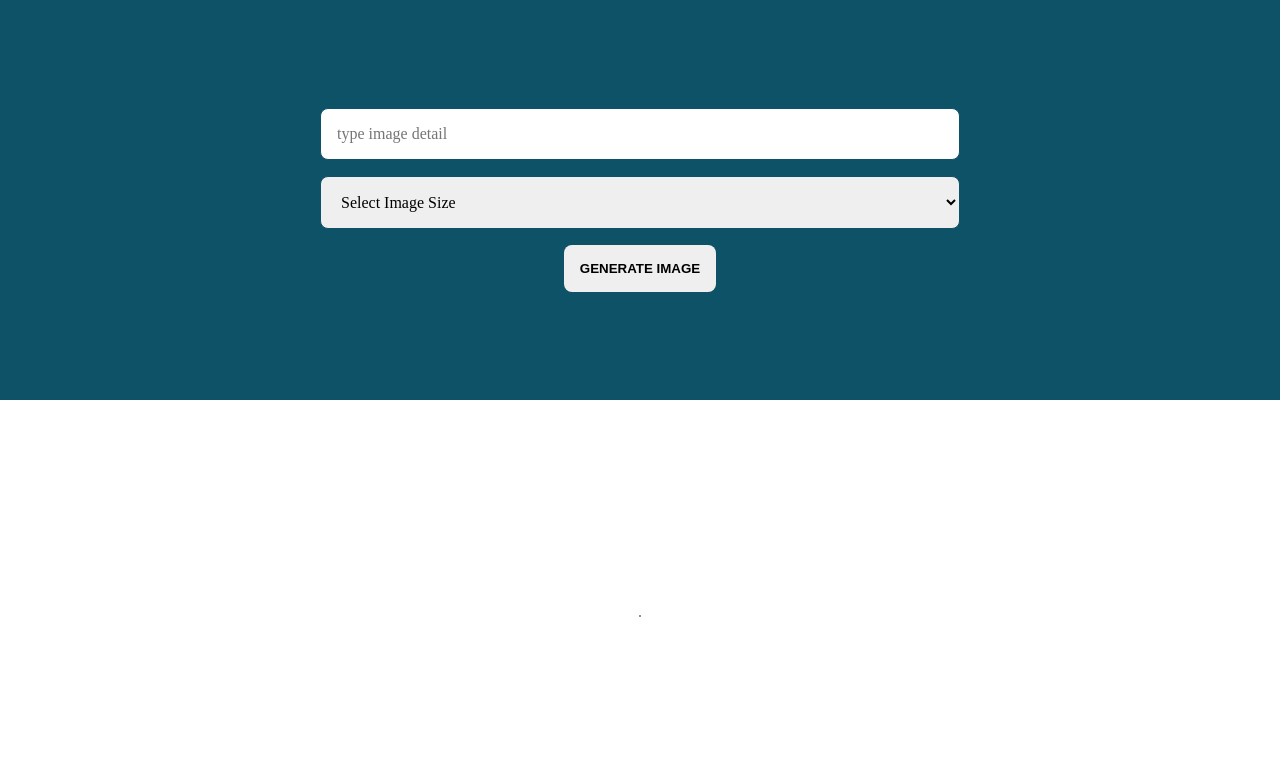
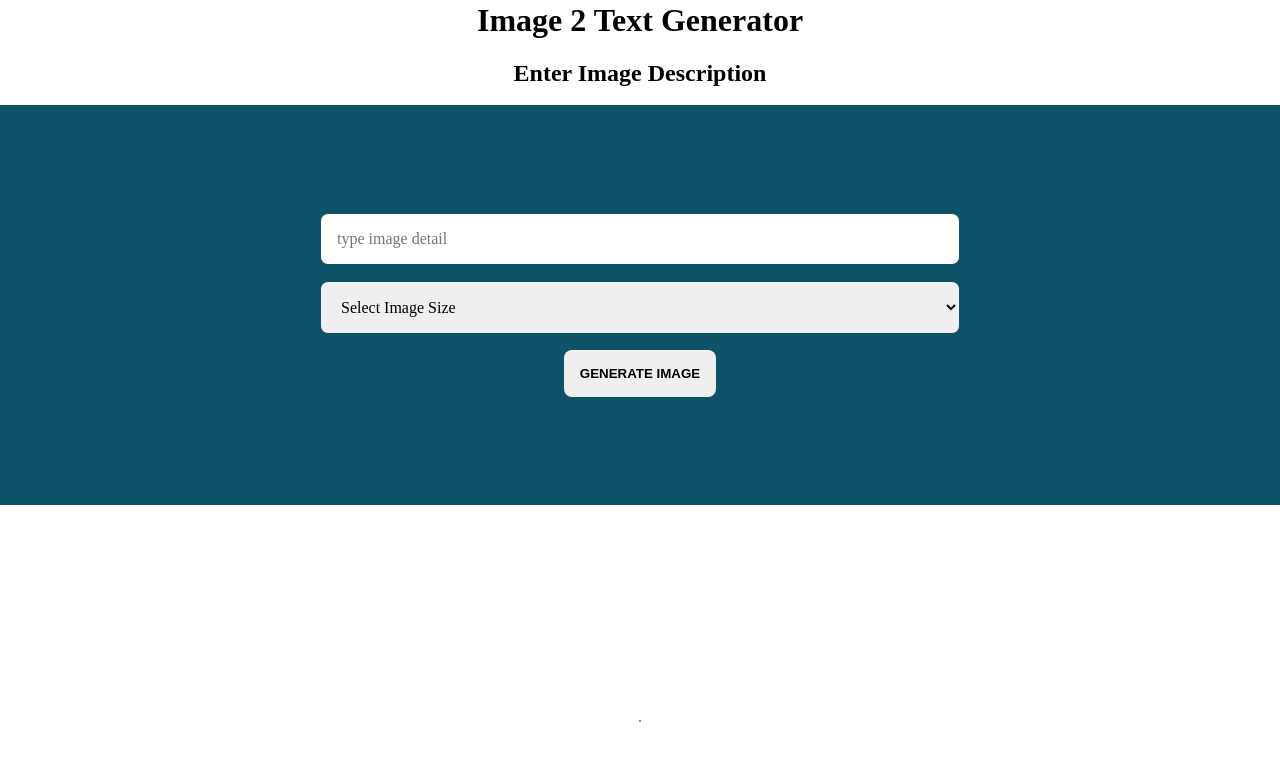
Before and after one commit to mcyandex/image-genertor-with-js, a React (Create React App) app: page / in a window 1280 px wide. Shown: the top 760 px of the page. Built offline with nearby package versions, Linux system fonts and the light colour scheme; no server answers.

Commit message:
added header with page description and tagline

```diff
--- a/src/components/ImageGenerator.jsx
+++ b/src/components/ImageGenerator.jsx
@@ -60,6 +60,8 @@ export const ImageGenerator = () => {
 
   return (
     <div id='imageGeneration'>
+        <h1>Image 2 Text Generator</h1>
+        <h2>Enter Image Description</h2>
         <form id='controllers' onSubmit={generateImage}>
             <input
             type="text"
```
